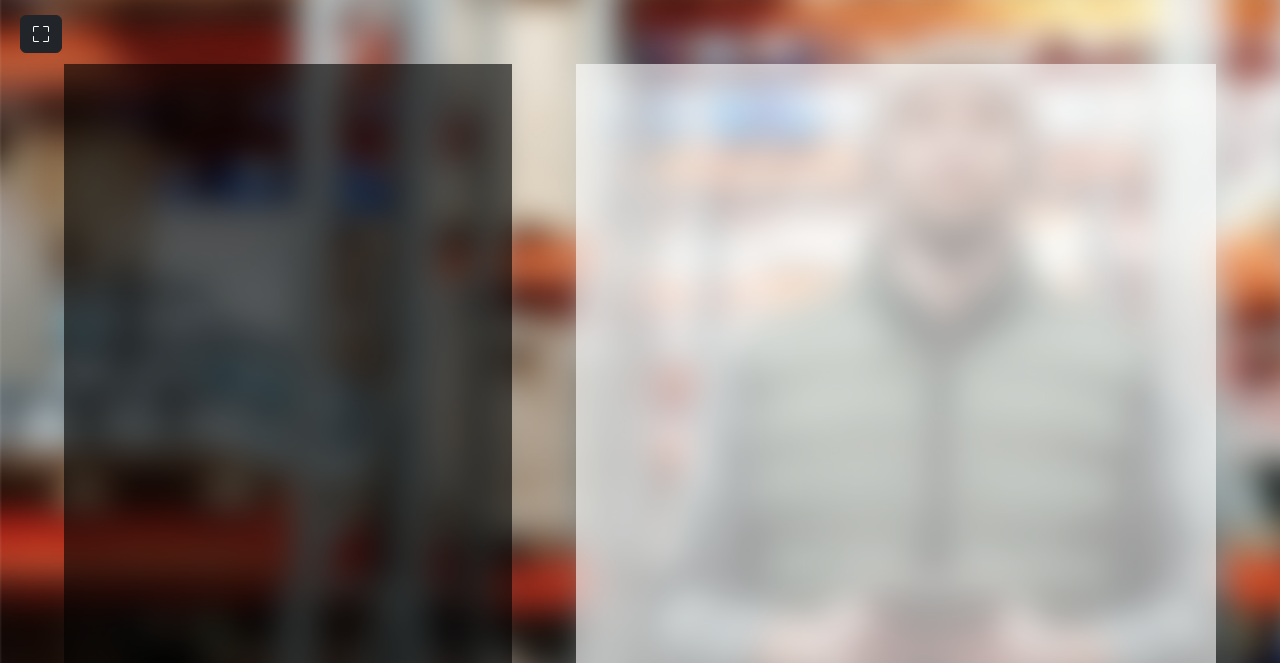
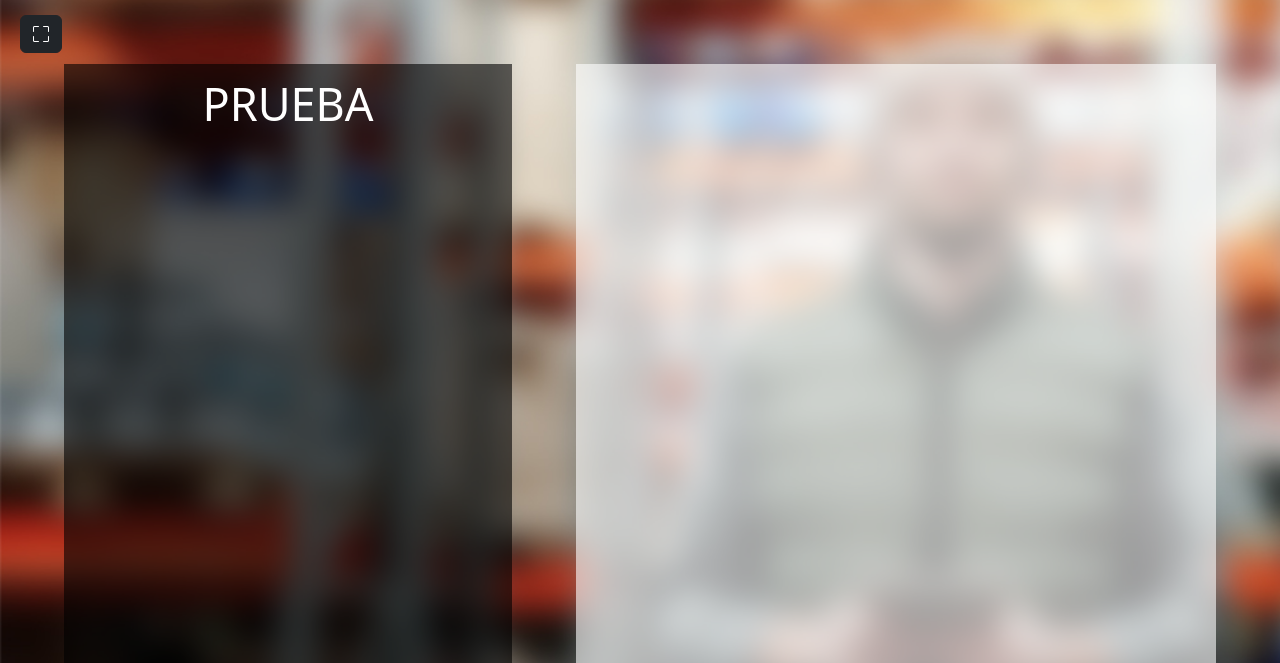
Before and after one commit to bsgaleano20/proyecto_tec_adsi, a PHP site: page /modules/vendedor/home.php in a window 1280 px wide; the page is wider, and only the part inside the window is pictured. Shown: the part 76-739 px from the top of that part. Run offline with PHP 8.4, Linux system fonts and the light colour scheme.

Commit message:
prueba de modulo ventas

```diff
--- a/app/app_sistema_informacion/Cash_Inventory_PNF/modules/vendedor/home.php
+++ b/app/app_sistema_informacion/Cash_Inventory_PNF/modules/vendedor/home.php
@@ -95,6 +95,12 @@
         <div id="caja_venta">
             <div class="cuadro_left"></div>
             <div class="cuadro_right_white"></div>
+            <div class="cuadro_left_container">
+                <h1 class="titulo_modulo">PRUEBA</h1>
+            </div>
+            <div class="cuadro_right_container">
+
+            </div>
             <button type="button" id="fullscreen_button" class="btn btn-dark" onclick="openFullscreen(); exitFullscreen(); ChangeIcon();"><i id="fullscreen_icon" class="bi bi-fullscreen"></i></button>
 
         </div>
```
Also changed, not shown: app/app_sistema_informacion/Cash_Inventory_PNF/conexion.php (line endings or trailing spaces), app/app_sistema_informacion/Cash_Inventory_PNF/controlador.php (line endings or trailing spaces), app/app_sistema_informacion/Cash_Inventory_PNF/css/home.css (line endings or trailing spaces), app/app_sistema_informacion/Cash_Inventory_PNF/css/login.css (line endings or trailing spaces), app/app_sistema_informacion/Cash_Inventory_PNF/css/main.css (line endings or trailing spaces), app/app_sistema_informacion/Cash_Inventory_PNF/index.php (line endings or trailing spaces), app/app_sistema_informacion/Cash_Inventory_PNF/js/main.js (line endings or trailing spaces), app/app_sistema_informacion/Cash_Inventory_PNF/login.php (line endings or trailing spaces), app/app_sistema_informacion/Cash_Inventory_PNF/modules/administrador/Reporte.php (line endings or trailing spaces), app/app_sistema_informacion/Cash_Inventory_PNF/modules/administrador/gestion_producto/crear_producto.php (line endings or trailing spaces), app/app_sistema_informacion/Cash_Inventory_PNF/modules/administrador/gestion_producto/gestion_producto.php (line endings or trailing spaces), app/app_sistema_informacion/Cash_Inventory_PNF/modules/administrador/gestion_usuario/crear_usuario.php (line endings or trailing spaces), app/app_sistema_informacion/Cash_Inventory_PNF/modules/administrador/gestion_usuario/gestion_usuarios.php (line endings or trailing spaces), app/app_sistema_informacion/Cash_Inventory_PNF/modules/administrador/home.php (line endings or trailing spaces), 1 more files.
